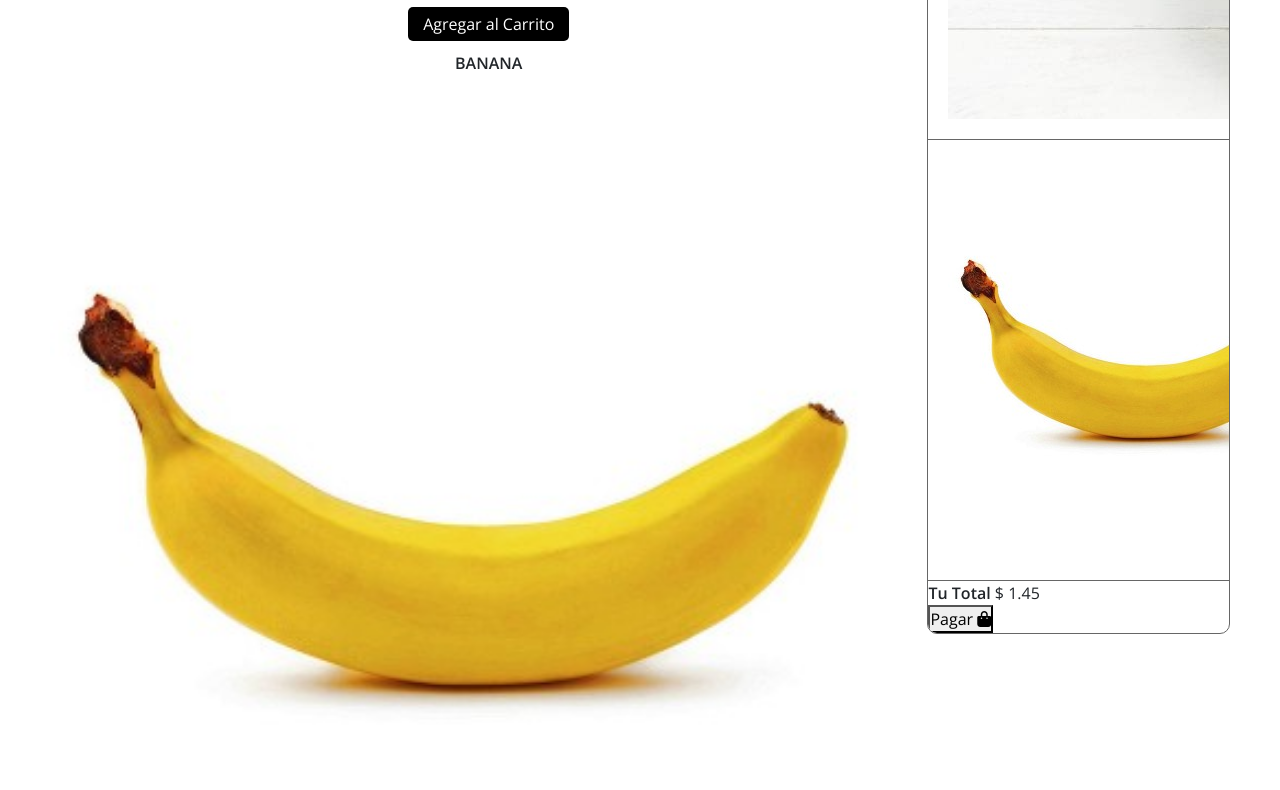
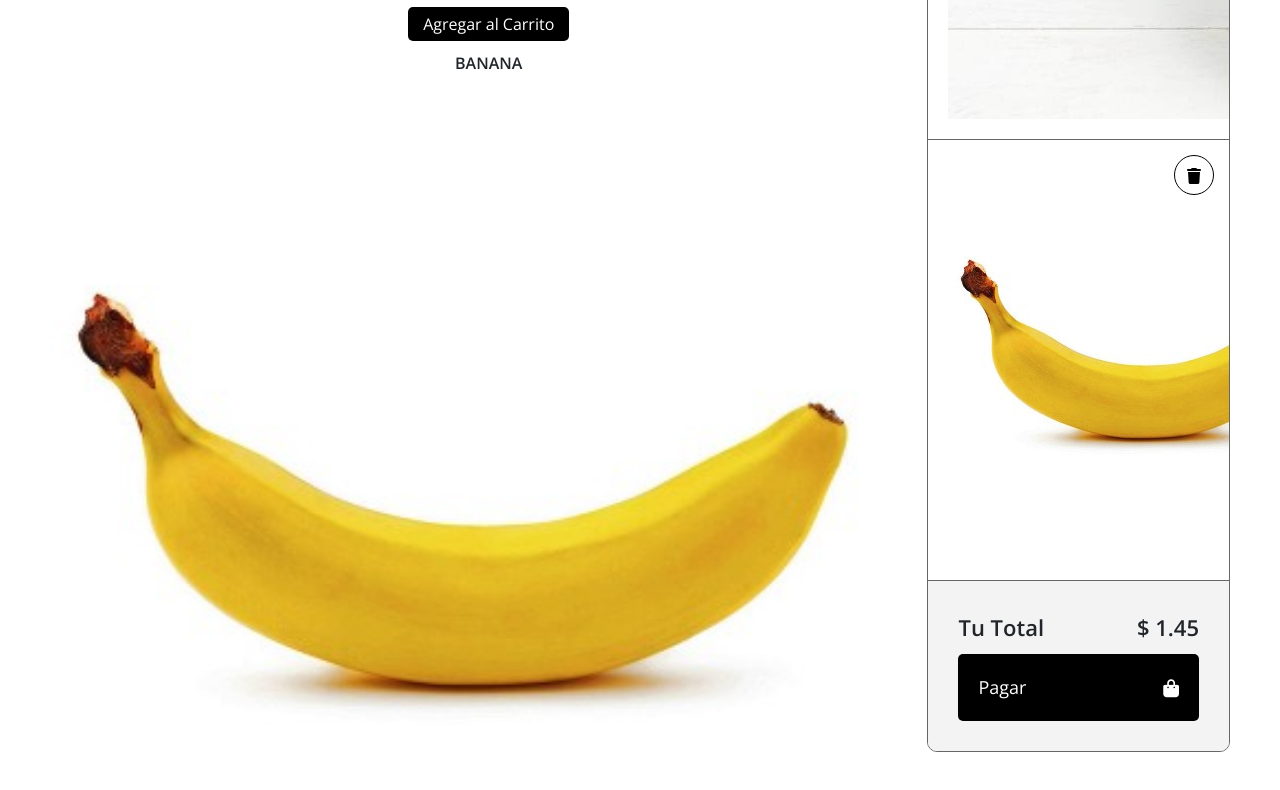
Before and after one commit to Arevalo09/PROYECTO-FINAL-N5, a plain HTML site: page index.html in a window 1280 px wide. Shown: the part 1002-1792 px from the top of the page. Drawn offline with nearby package versions, Linux system fonts and the light colour scheme.

Commit message:
cambios-en-proyecto

```diff
--- a/app.js
+++ b/app.js
@@ -0,0 +1,25 @@
+//Variable que mantiene el estadovisible del carrito
+var carritoVisible = false;
+
+//Esperamos que todos los elementos de la pagina se carguen para continuar con el script
+if(document.readyState=='loading'){
+    document.addEventListener('DOMContentLoaded',ready)
+}else{
+    ready();
+}
+
+
+function ready(){
+    //Agregamos funcionalidad a los botones eliminar del carrito
+    var botonesEliminarItem = document.getElementsByClassName('btn-eliminar');
+    for(var i=0; i < botonesEliminarItem.length;i++){
+        var button = botonesEliminarItem[i];
+        button.addEventListener('click', eliminarItemCarrito);
+    }
+}
+
+//Elimino el item seleccionador del carrito
+function eliminarItemCarrito(event){
+    var buttonClicked = event.target;
+    buttonClicked.parentElement.parentElement.remove();
+}
--- a/index.html
+++ b/index.html
@@ -5,6 +5,7 @@
     <meta http-equiv="X-UA-Compatible" content="IE=edge">
     <meta name="viewport" content="width=device-width, initial-scale=1.0">
     <link rel="stylesheet" href="https://cdnjs.cloudflare.com/ajax/libs/font-awesome/6.4.0/css/all.min.css" integrity="sha512-iecdLmaskl7CVkqkXNQ/ZH/XLlvWZOJyj7Yy7tcenmpD1ypASozpmT/E0iPtmFIB46ZmdtAc9eNBvH0H/ZpiBw==" crossorigin="anonymous" referrerpolicy="no-referrer" />
+    <script src="app.js" async></script>
     <link rel="stylesheet" href="style.css">
     <link href="https://cdn.jsdelivr.net/npm/bootstrap@5.3.0/dist/css/bootstrap.min.css" rel="stylesheet" integrity="sha384-9ndCyUaIbzAi2FUVXJi0CjmCapSmO7SnpJef0486qhLnuZ2cdeRhO02iuK6FUUVM" crossorigin="anonymous">
     <title>Document</title>
--- a/style.css
+++ b/style.css
@@ -132,3 +132,71 @@ header h1{
     border: 1px solid #000;
     cursor: pointer;
 }
+.carrito .carrito-item .carrito-item-precio{
+    font-weight: bold;
+    display: inline-block;
+    font-size: 18px;
+    margin-bottom: 5px;
+}
+.carrito .carrito-item .btn-eliminar{
+    position: absolute;
+    right: 15px;
+    top: 15px;
+    color:#000;
+    width: 40px;
+    height: 40px;
+    line-height: 40px;
+    text-align: center;
+    border-radius: 50%;
+    border: 1px solid #000;
+    cursor: pointer;
+    display: block;
+    background: transparent;
+    z-index: 20;
+}
+.carrito .carrito-item .btn-eliminar i{
+    pointer-events: none;
+}
+.carrito-total{
+    background-color: #f3f3f3;
+    padding: 30px;
+}
+.carrito-total .fila{
+    display: flex;
+    justify-content: space-between;
+    align-items: center;
+    font-size: 22px;
+    font-weight: bold;
+    margin-bottom: 10px;
+}
+.carrito-total .btn-pagar{
+    display: block;
+    width: 100%;
+    border: none;
+    background: #000;
+    color:#fff;
+    border-radius: 5px;
+    font-size: 18px;
+    padding: 20px;
+    display:flex;
+    justify-content: space-between;
+    align-items: center;
+    cursor: pointer;
+    transition: .3s;
+}
+.carrito-total .btn-pagar:hover{
+    scale: 1.05;
+}
+
+/* seccion responsive */
+@media screen and (max-width:850px){
+    .contenedor{
+        display: block;
+    }
+    .contenedor-items{
+        width: 100% !important;
+    }
+    .carrito{
+        width: 100%;
+    }
+}
```
